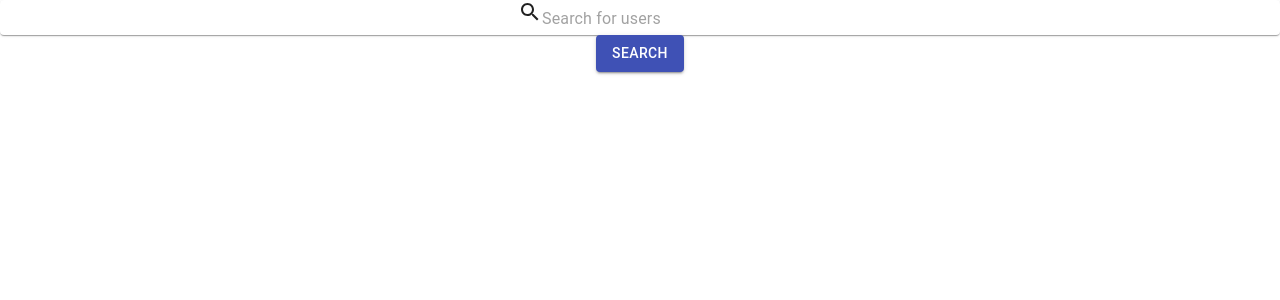
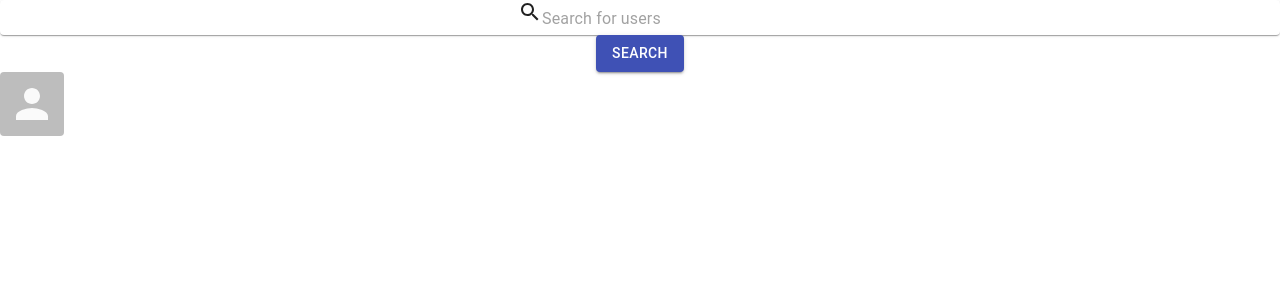
Before and after one commit to ELuczka/user-search, a React (Create React App) app in the folder user-search-app/: page / in a window 1280 px wide. Shown: the top 300 px of the page. Built offline with nearby package versions, Linux system fonts and the light colour scheme.

Commit message:
Display user details

```diff
--- a/user-search-app/src/components/UserSearch.jsx
+++ b/user-search-app/src/components/UserSearch.jsx
@@ -1,7 +1,7 @@
 import React, { useState } from "react";
 
 import SearchIcon from "@material-ui/icons/Search";
-import { Button, InputBase, Paper } from "@material-ui/core";
+import { Avatar, Box, Button, InputBase, Paper } from "@material-ui/core";
 
 import { useAsyncData } from "../api/useAsyncData";
 import { fetchUser } from "../requests/fetchUser";
@@ -44,6 +44,19 @@ const UserSearch = () => {
       >
         Search
       </Button>
+
+      <div>
+        <Avatar
+          variant="rounded"
+          alt="Avatar"
+          src={data?.data?.avatar_url}
+          style={{ height: "64px", width: "64px" }}
+        />
+
+        <Box>{data?.data?.name || data?.data?.login || ""}</Box>
+
+        <Box>{data?.data?.bio || ""}</Box>
+      </div>
     </div>
   );
 };
```
